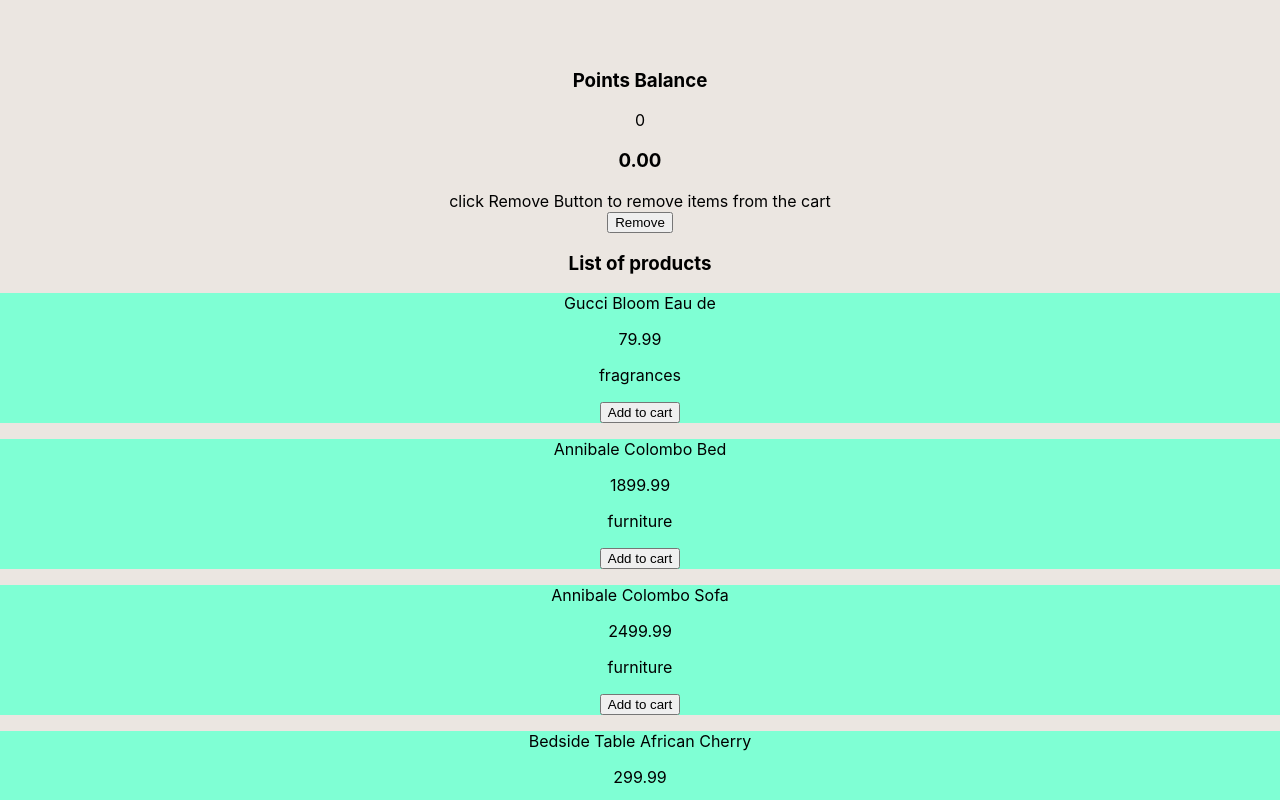
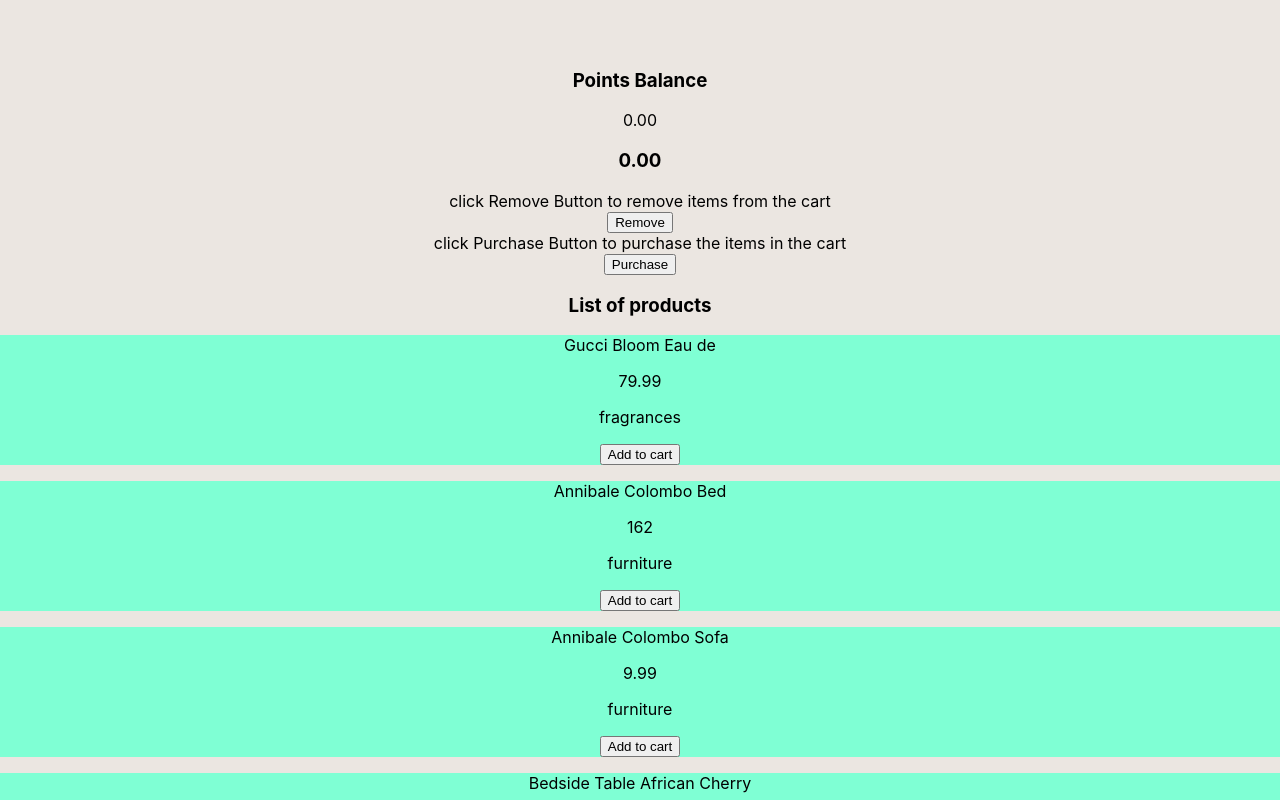
Before and after one commit to WalukaUI/WalukaUI-Charter_Jr._UI_Dev_Assignment, a React (Create React App) app: page / in a window 1280 px wide. Shown: the top 800 px of the page. Built offline with nearby package versions, Linux system fonts and the light colour scheme.

Commit message:
point functionality added

```diff
--- a/src/Components/Cart/Cart.js
+++ b/src/Components/Cart/Cart.js
@@ -1,10 +1,12 @@
-function Cart({totalPrice, removeitems}) {
+function Cart({totalPrice, removeItems, purchaseItems}) {
 
     return <>
         <div>
         <h3>{totalPrice.toFixed(2)}</h3>
         <a>click Remove Button to remove items from the cart</a><br/>
-        <button onClick={removeitems}>Remove</button>
+        <button onClick={removeItems}>Remove</button><br/>
+        <a>click Purchase Button to purchase the items in the cart</a><br/>
+        <button onClick={purchaseItems}>Purchase</button>
     </div>
     </>
 }
--- a/src/Components/Main.js
+++ b/src/Components/Main.js
@@ -8,11 +8,11 @@
 
 
 let obj = [{id: 10, title: 'Gucci Bloom Eau de', description: "Gucci Bloom by Gucci is a floral and captivating f…angoon creeper. It's a modern and romantic scent.", category: 'fragrances', price: 79.99},
-{id: 11, title: 'Annibale Colombo Bed', description: 'The Annibale Colombo Bed is a luxurious and elegan… materials for a comfortable and stylish bedroom.', category: 'furniture', price: 1899.99},
-{id: 12, title: 'Annibale Colombo Sofa', description: 'The Annibale Colombo Sofa is a sophisticated and c…sign and premium upholstery for your living room.', category: 'furniture', price: 2499.99},
-{id: 13, title: 'Bedside Table African Cherry', description: 'The Bedside Table in African Cherry is a stylish a…convenient storage space and a touch of elegance.', category: 'furniture', price: 299.99},
-{id: 14, title: 'Knoll Saarinen Executive Conference Chair', description: 'The Knoll Saarinen Executive Conference Chair is a…fice or conference room with its timeless design.', category: 'furniture', price: 499.99},
-{id: 15, title: 'Wooden Bathroom Sink With Mirror', description: 'The Wooden Bathroom Sink with Mirror is a unique a…g a wooden sink countertop and a matching mirror.', category: 'furniture', price: 799.99},
+{id: 11, title: 'Annibale Colombo Bed', description: 'The Annibale Colombo Bed is a luxurious and elegan… materials for a comfortable and stylish bedroom.', category: 'furniture', price: 162.00},
+{id: 12, title: 'Annibale Colombo Sofa', description: 'The Annibale Colombo Sofa is a sophisticated and c…sign and premium upholstery for your living room.', category: 'furniture', price: 9.99},
+{id: 13, title: 'Bedside Table African Cherry', description: 'The Bedside Table in African Cherry is a stylish a…convenient storage space and a touch of elegance.', category: 'furniture', price: 69.99},
+{id: 14, title: 'Knoll Saarinen Executive Conference Chair', description: 'The Knoll Saarinen Executive Conference Chair is a…fice or conference room with its timeless design.', category: 'furniture', price: 40.00},
+{id: 15, title: 'Wooden Bathroom Sink With Mirror', description: 'The Wooden Bathroom Sink with Mirror is a unique a…g a wooden sink countertop and a matching mirror.', category: 'furniture', price: 192.00},
 {id: 16, title: 'Apple', description: 'Fresh and crisp apples, perfect for snacking or incorporating into various recipes.', category: 'groceries', price: 1.99},
 {id: 17, title: 'Beef Steak', description: 'High-quality beef steak, great for grilling or cooking to your preferred level of doneness.', category: 'groceries', price: 12.99}]
 
@@ -29,9 +29,7 @@
     //             res.json().then((items)=>{
     //                 console.log(items.products);
     //                 setProducts(items.products);
-
     //             })
-
     //         }
     //     })
     // },[])
@@ -41,17 +39,35 @@
         setTotalPrice(count => count + e)
     }
 
-    function removeitems(){
+    function removeItems(){
         setTotalPrice(0)
+    }
+
+    function calculatePoints(e) {
+        let points = 0
+        if(totalPrice > 100){
+            points = (totalPrice - 100)*2
+        }else if(totalPrice > 50){
+            points = (totalPrice - 50)
+        }
+        return points
+
+    }
+
+    function purchaseItems() {
+        let pointsofCurrentTranscation = calculatePoints(totalPrice)
+        setPointsBalance(pointsBalance => pointsBalance + pointsofCurrentTranscation)
+        setTotalPrice(0)
+
     }
 
     return <div className="main">
         <div>
         <h3>Points Balance</h3>
-        <p>{pointsBalance}</p>
+        <p>{pointsBalance.toFixed(2)}</p>
         </div>
         <div>
-        <Cart totalPrice={totalPrice} removeitems={removeitems}/>
+        <Cart totalPrice={totalPrice} removeItems={removeItems} purchaseItems={purchaseItems}/>
         <Products products={products} addItemToCart={addItemToCart}/>
         </div>
     </div>
```
